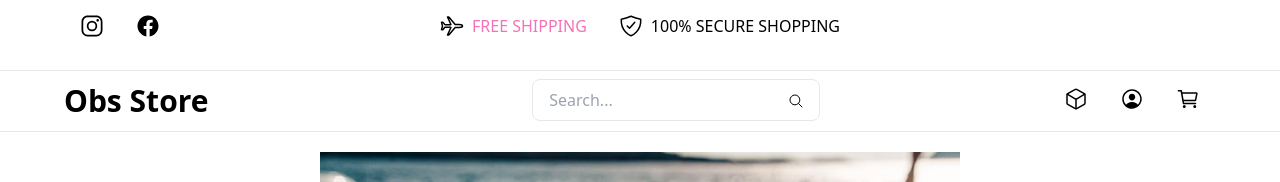
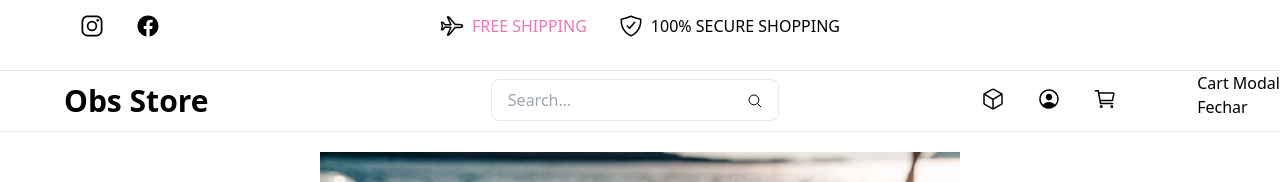
Before and after one commit to carolmedici/e-commerce, a React (Vite) app: page / in a window 1280 px wide. Both pictures are taken after a click on the picture 1187 px from the left and 99 px from the top of the page. Shown: the top 182 px of the page. Built offline with nearby package versions, Linux system fonts and the light colour scheme.

Commit message:
:construction: cart modal

```diff
--- /dev/null
+++ b/src/components/CartModal/index.jsx
@@ -0,0 +1,17 @@
+import React from "react";
+
+const CartModal = ({ closeModal }) => {
+  return (
+    <div className="modal-overlay">
+      <div className="modal">
+        <h2>Cart Modal</h2>
+
+        <button className="modal-close" onClick={closeModal}>
+          Fechar
+        </button>
+      </div>
+    </div>
+  );
+};
+
+export default CartModal;
--- a/src/components/Header/ProfileSearch/index.jsx
+++ b/src/components/Header/ProfileSearch/index.jsx
@@ -1,26 +1,50 @@
-import search from "./image/search.svg"
-import user from "./image/user.svg"
-import box from "./image/box.svg"
-import cart from "./image/cart.svg"
+import React, { useState } from "react";
+import search from "./image/search.svg";
+import user from "./image/user.svg";
+import box from "./image/box.svg";
+import cart from "./image/cart.svg";
+import CartModal from "../../CartModal";
 
-const ProfileSearch = () =>{
+const ProfileSearch = () => {
+  const [isModalOpen, setIsModalOpen] = useState(false);
 
-    return(
+  const openModal = () => {
+    setIsModalOpen(true);
+  };
+
+  const closeModal = () => {
+    setIsModalOpen(false);
+  };
+
+  return (
     <div className="border-y flex">
       <h1 className="font-bold text-3xl ml-16 my-3">Obs Store</h1>
       <div className="relative mx-auto">
-                <input className="mt-2 px-4 py-2 border rounded-lg w-72" placeholder="Search..." type="text" />
+        <input
+          className="mt-2 px-4 py-2 border rounded-lg w-72"
+          placeholder="Search..."
+          type="text"
+        />
         <button className="absolute right-4 top-0 bottom-0">
-                    <img src={search} className="w-4 mx-auto my-auto pointer-events-none"/>
+          <img src={search} className="w-4 mx-auto my-auto pointer-events-none" alt="Search" />
         </button>
       </div>
-            <div className="flex relative top-4 right-20 space-x-8 ">
-                <img src={box} className="w-6 hover:bg-pink-300 h-6 rounded-lg cursor-pointer"/>
-                <img src={user} className="w-6 h-6 hover:bg-pink-300 rounded-lg cursor-pointer"/>
-                <img src={cart} className="w-6 h-6 hover:bg-pink-300 rounded-lg cursor-pointer"/>
+      <div className="flex relative top-4 right-20 space-x-8">
+        <img src={box} className="w-6 hover:bg-pink-300 h-6 rounded-lg cursor-pointer" alt="Box" />
+        <img src={user} className="w-6 h-6 hover:bg-pink-300 rounded-lg cursor-pointer" alt="User" />
+        <img
+          src={cart}
+          className="w-6 h-6 hover:bg-pink-300 rounded-lg cursor-pointer"
+          alt="Cart"
+          onClick={openModal}
+        />
       </div>
+
+      {isModalOpen && (
+        <CartModal closeModal={closeModal} />
+      )}
     </div>
-    )
-}
+  );
+};
 
-export default ProfileSearch
+export default ProfileSearch;
--- a/src/components/Products/Card/index.jsx
+++ b/src/components/Products/Card/index.jsx
@@ -13,7 +13,7 @@ const Card = ({ product }) => {
       <ul >
         <li   key={product.tag}>
           <div className="shadow-lg shadow-pink-400/30 w-80 h-100 m-10 rounded-lg">
-          <img id="image" className="hover:scale-125 p-3 rounded-lg w-50 h-30 card-image" src={product.photo} alt={product.productName} />
+          <img id="image" className="p-3 rounded-lg w-50 h-30 card-image" src={product.photo} alt={product.productName} />
 
               <h1 className="text-2xl my-2 text-center">{product.productName}</h1>
               <p className="line-through text-base ml-5">$ {product.price}</p>
```
Lines whose indentation alone changed are shown as unchanged.
